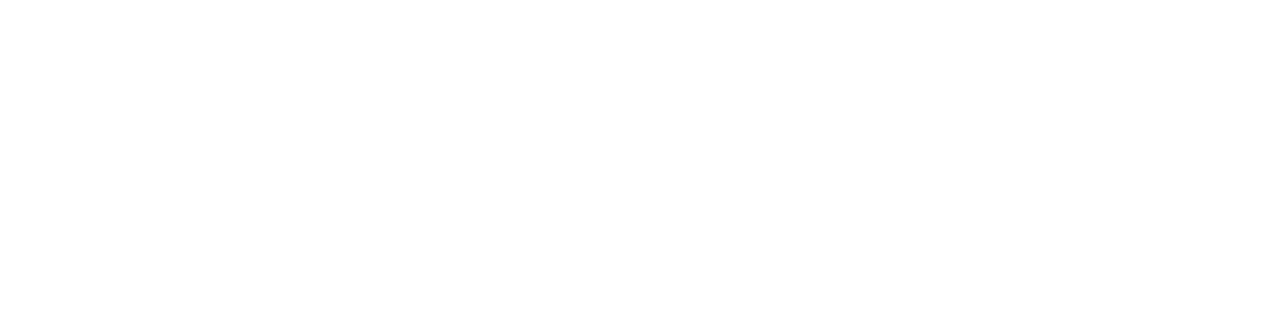
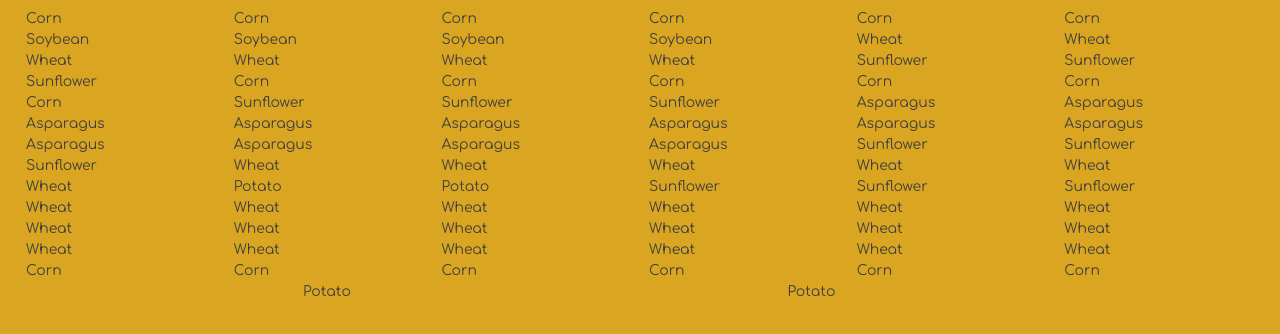
Before and after one commit to DillonbDraper/modern-farm, a website with bundled scripts: page src/index.html in a window 1280 px wide. Built offline with nearby package versions, Linux system fonts and the light colour scheme; a web font is replaced by a local one.

Commit message:
Added catalog.js and imported/called in main.js.  Displays HTML representation of crop harvest.

```diff
--- a/src/index.html
+++ b/src/index.html
@@ -8,7 +8,7 @@
 
     <body>
         <main class="container">
-            <div class="messages"></div>
+
         </main>
 
         <script type="module" src="./scripts/main.js"></script>
--- /dev/null
+++ b/src/scripts/catalog.js
@@ -0,0 +1,6 @@
+export const Catalog = (harvestedFood) => {
+    let htmlTarget = document.querySelector(".container")
+    for (const food of harvestedFood) {
+        htmlTarget.innerHTML += `<section class="plant">${food.type}</section>`
+    }
+}
--- a/src/scripts/harvester.js
+++ b/src/scripts/harvester.js
@@ -3,12 +3,12 @@ export const harvestPlants = (plants) => {
     for (const crop of plants) {
         if (Array.isArray(crop)) {
             const cornArray = crop[0]
-            for (let i = 0; i <= cornArray.output; i++) {
+            for (let i = 0; i < cornArray.output; i++) {
                 harvest.push(crop[0])
             }
         }
 
-            for (let i = 0; i <= crop.output; i++) {
+            for (let i = 0; i < crop.output; i++) {
                 harvest.push(crop)
             }
         }
--- a/src/scripts/main.js
+++ b/src/scripts/main.js
@@ -1,3 +1,4 @@
+import { Catalog } from "./catalog.js"
 import { addPlant, usePlants } from "./field.js"
 import { harvestPlants } from "./harvester.js"
 import { createPlan } from "./plan.js"
@@ -22,5 +23,8 @@ plantSeeds(yearlyPlan)
 const theField = usePlants();
 console.log(theField)
 
+const theHarvest = harvestPlants(theField)
 
-console.log(harvestPlants(theField))
+console.log(theHarvest)
+
+Catalog(theHarvest)
--- a/src/styles/main.css
+++ b/src/styles/main.css
@@ -33,3 +33,17 @@ h1,h2,h3,h4,h5,h6 {
 .red {
     background-color: darksalmon;
 }
+
+.container {
+    display: flex;
+    flex-wrap: wrap;
+    justify-content: space-evenly;
+}
+
+.plant {
+    flex-basis: 15%
+}
+
+body {
+    background-color: goldenrod;
+}
```
